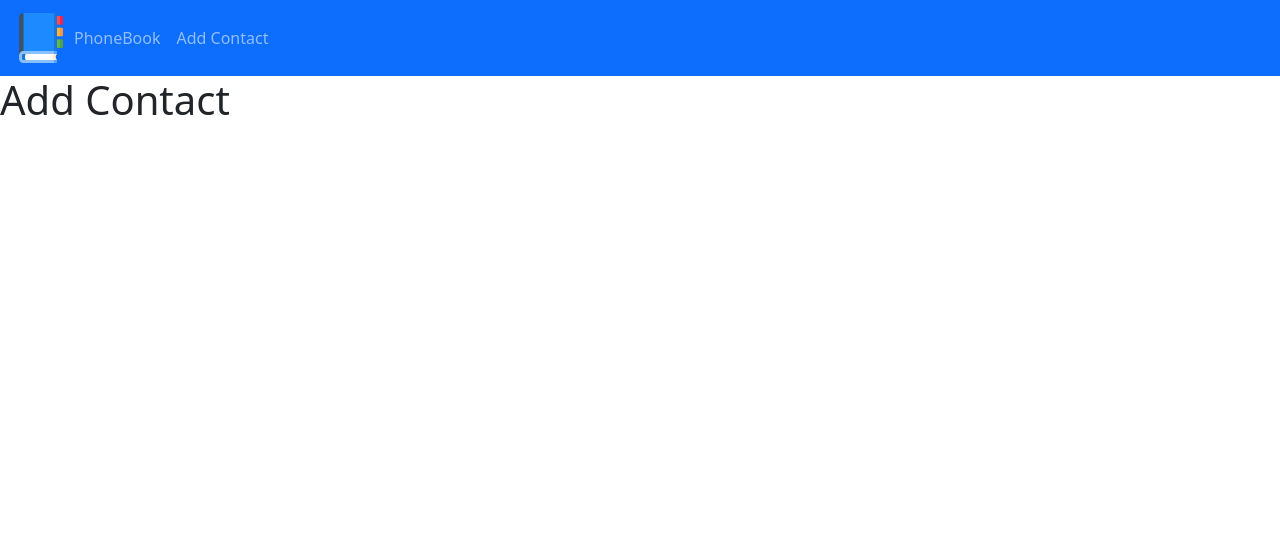
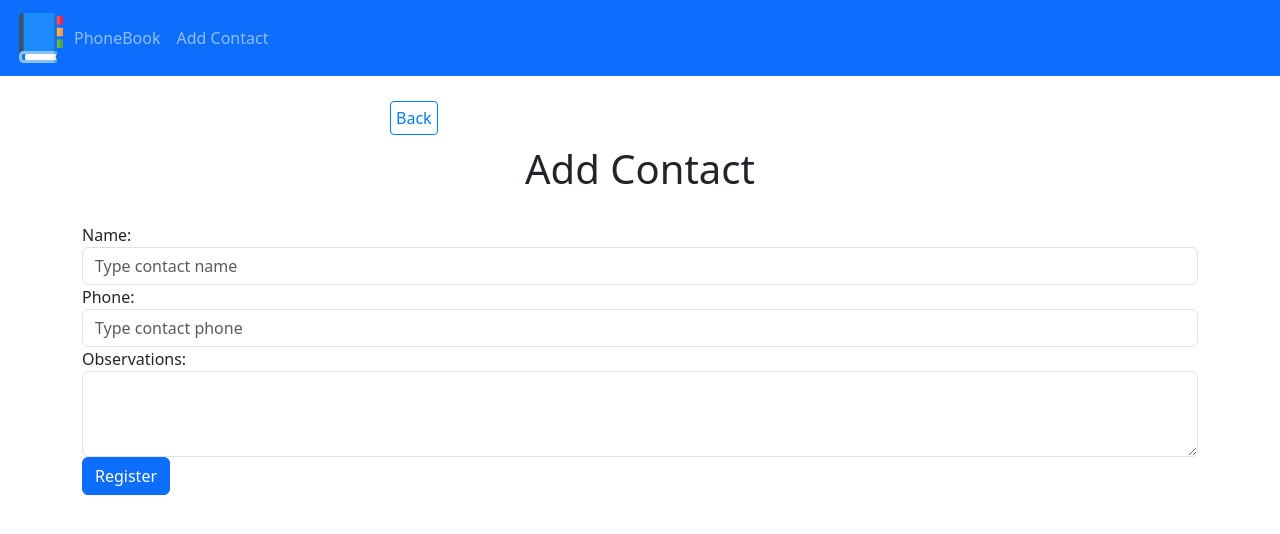
Before and after one commit to leonardojcpg/phoneBook, a PHP site: page /create.php in a window 1280 px wide. Shown: the top 534 px of the page. Run offline with PHP 8.4, Linux system fonts and the light colour scheme; data that the repository does not hold is empty.

Commit message:
feat: Working on create contacts page

```diff
--- a/create.php
+++ b/create.php
@@ -1,10 +1,35 @@
 <?php
-    include_once("templates/header.php")
+include_once("templates/header.php")
 
 ?>
-<h1>Add Contact</h1>
+<div class="container">
+    <?php include_once("templates/backButton.html") ?>
+    <h1 id="main-title">Add Contact</h1>
+
+    <form action="<?= $BASE_URL ?>config/process.php" method="POST">
+        <input type="hidden" name="type" value="create">
+
+        <div class="form-group">
+            <label for="name">Name:</label>
+            <input type="text" class="form-control" id="name" name="name" placeholder="Type contact name" required>
+        </div>
+        <div class="form-group">
+            <label for="phone">Phone:</label>
+            <input type="text" class="form-control" id="phone" name="phone" placeholder="Type contact phone" required>
+        </div>
+        <div class="form-group">
+            <label for="observations">Observations:</label>
+            <textarea type="text" class="form-control" id="observations" name="observations" placeholder=" Type any
+                note" rows="3">
+            </textarea>
+        </div>
+
+        <button type="submit" class="btn btn-primary">Register</button>
+
+    </form>
+</div>
 
 <?php
 
-    include_once("templates/footer.php")
+include_once("templates/footer.php")
 ?>
```
